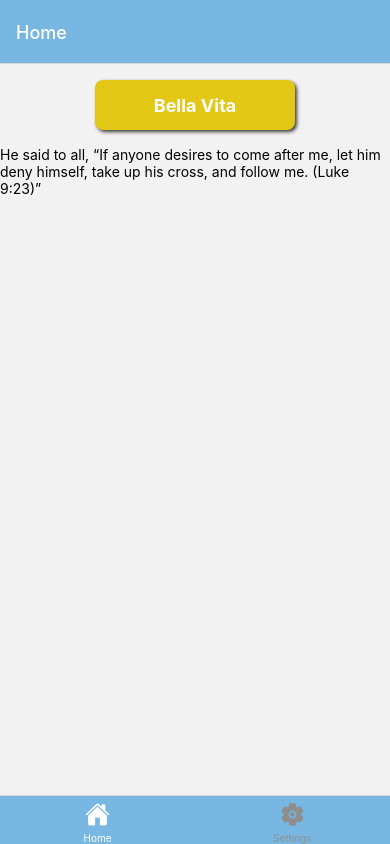
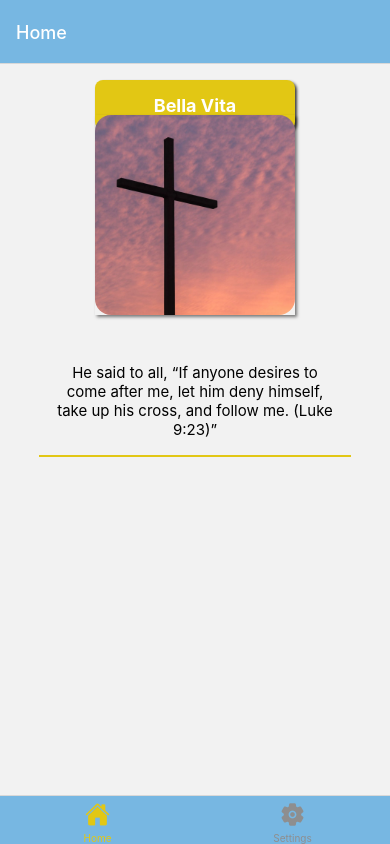
Before and after one commit to braydenpettigrew/bella-vita, a React Native app: screen /Home in a window 390 px wide. Built offline with nearby package versions, Linux system fonts and the light colour scheme.

Commit message:
Added content to home screen

```diff
--- a/App.js
+++ b/App.js
@@ -19,7 +19,7 @@ export default function App() {
             headerStyle: { backgroundColor: "#77b7e2" },
             headerTintColor: "white",
             tabBarStyle: { backgroundColor: "#77b7e2" },
-            tabBarActiveTintColor: "white",
+            tabBarActiveTintColor: "#e2c714",
           }}
         >
           <Tab.Screen
--- a/components/Title.js
+++ b/components/Title.js
@@ -24,7 +24,7 @@ const styles = StyleSheet.create({
       height: 2,
     },
     shadowOpacity: 0.75,
-    shadowRadius: 3.84,
+    shadowRadius: 3,
     width: 200, // Example width
     height: 50, // Example height
   },
--- a/screens/HomeScreen.js
+++ b/screens/HomeScreen.js
@@ -1,17 +1,27 @@
-import { View, Text, StyleSheet } from "react-native";
+import { View, Text, StyleSheet, Image, ScrollView } from "react-native";
 import Title from "../components/Title";
 
 function HomeScreen() {
   return (
+    <ScrollView>
       <View style={styles.container}>
         <Title>Bella Vita</Title>
-      <View>
-        <Text>
+        <View style={styles.contentContainer}>
+          <View style={styles.imageContainer}>
+            <Image
+              style={styles.image}
+              source={require("../assets/cross.png")}
+            />
+          </View>
+          <View style={styles.textContainer}>
+            <Text style={styles.text}>
               He said to all, “If anyone desires to come after me, let him deny
               himself, take up his cross, and follow me. (Luke 9:23)”
             </Text>
           </View>
         </View>
+      </View>
+    </ScrollView>
   );
 }
 
@@ -22,4 +32,35 @@ const styles = StyleSheet.create({
     flex: 1,
     alignItems: "center",
   },
+  contentContainer: {
+    flex: 0.75,
+    justifyContent: "center",
+    alignItems: "center",
+  },
+  imageContainer: {
+    margin: 16,
+    shadowColor: "black",
+    shadowOffset: {
+      width: 2,
+      height: 2,
+    },
+    shadowOpacity: 0.5,
+    shadowRadius: 3,
+  },
+  image: {
+    height: 200,
+    width: 200,
+    borderRadius: 16,
+  },
+  textContainer: {
+    margin: 16,
+    padding: 16,
+    width: "80%",
+    borderBottomWidth: 2,
+    borderBottomColor: "#e2c714",
+  },
+  text: {
+    textAlign: "center",
+    fontSize: 15,
+  },
 });
--- a/screens/SettingsScreen.js
+++ b/screens/SettingsScreen.js
@@ -1,7 +1,21 @@
+import { ScrollView, StyleSheet, View } from "react-native";
 import Title from "../components/Title";
 
 function SettingsScreen() {
-  return <Title>Settings</Title>;
+  return (
+    <ScrollView>
+      <View style={styles.container}>
+        <Title>Settings</Title>
+      </View>
+    </ScrollView>
+  );
 }
 
 export default SettingsScreen;
+
+const styles = StyleSheet.create({
+  container: {
+    flex: 1,
+    alignItems: "center",
+  },
+});
```
Also changed, not shown: assets/cross.png (added). Lines whose indentation alone changed are shown as unchanged.
